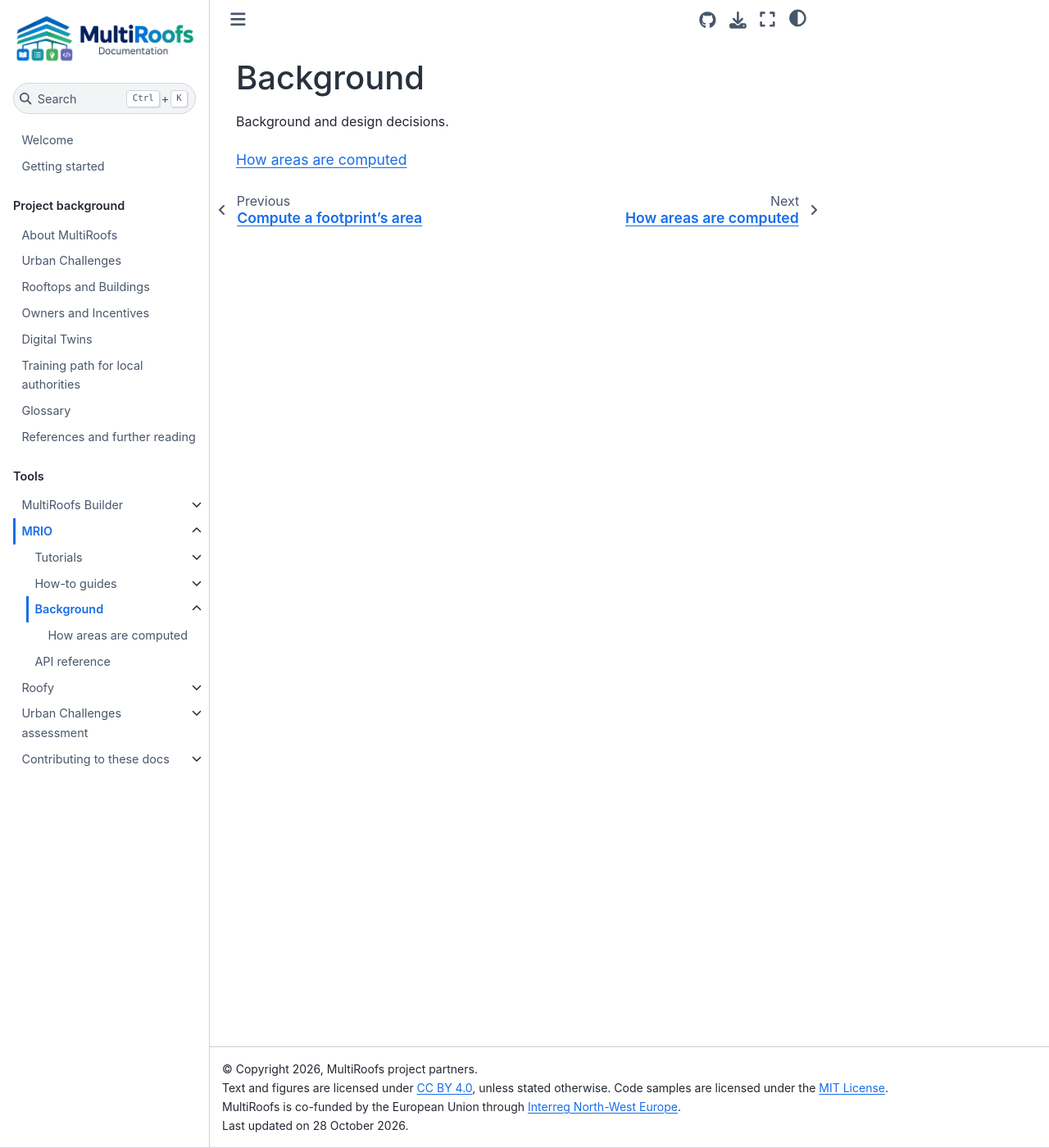
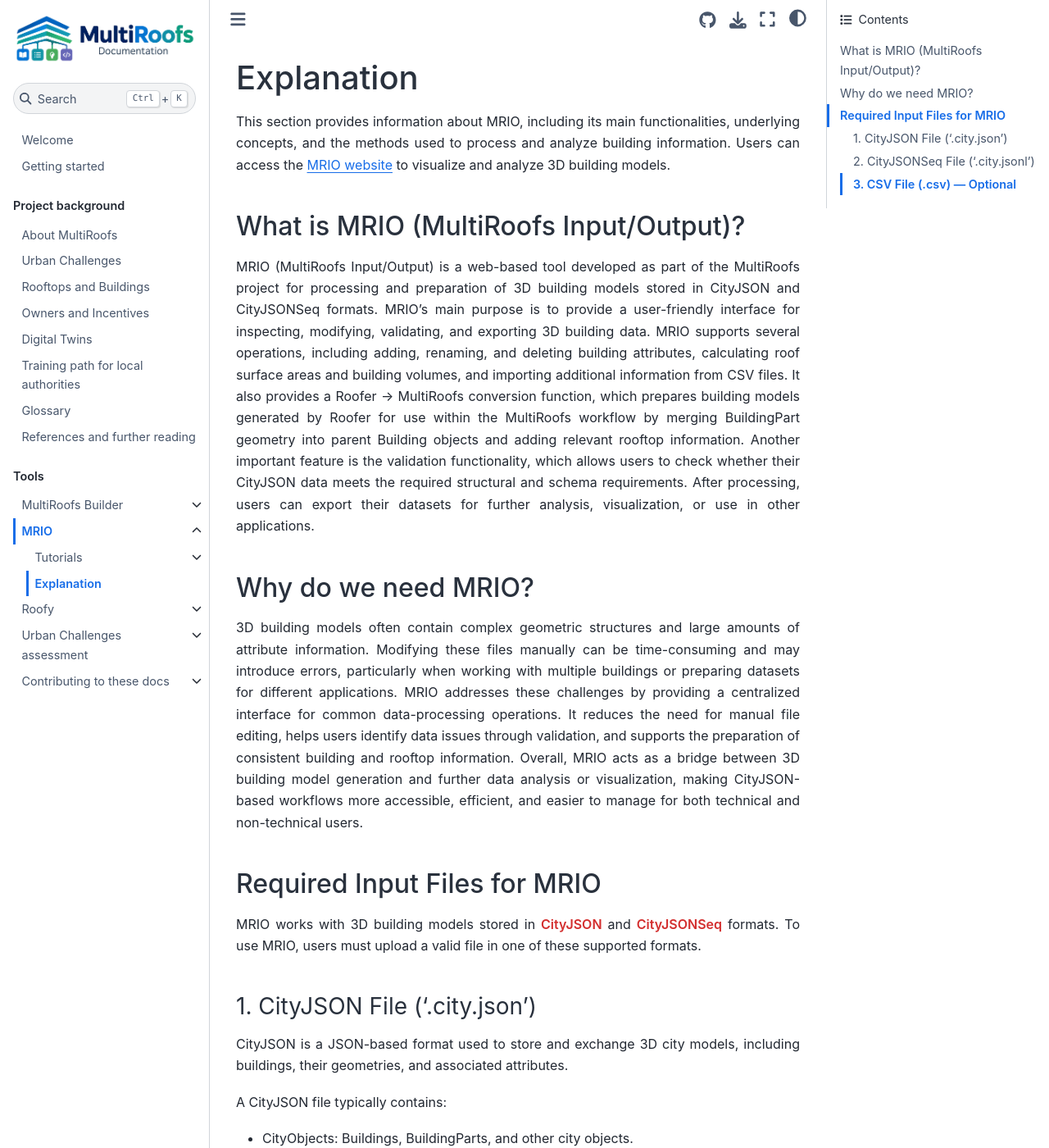
Before and after one commit to MultiRoofs/MultiRoofs_docs, a Sphinx documentation site: the page built from docs/tools/mrio/explanation/index.md, in a window 1280 px wide and 1400 px high. Shown: the whole window at 82% size. Built offline with Sphinx 7.4.7 and the Sphinx Book theme 1.1.4, drawn with Linux system fonts in a browser that asks for light colours; some of the changed text lies outside the part shown.

Commit message:
MRIO folder my changes

````diff
--- a/docs/tools/mrio/explanation/index.md
+++ b/docs/tools/mrio/explanation/index.md
@@ -1,9 +1,58 @@
-# Background
+<style>
+.bd-content p {
+    text-align: justify;
+    text-justify: inter-word;
+}
+</style>
 
-Background and design decisions.
+# Explanation
 
-```{toctree}
-:maxdepth: 1
+This section provides information about MRIO, including its main functionalities, underlying concepts, and the methods used to process and analyze building information. Users can access the [MRIO website](https://multiroofs.github.io/mrio/) to visualize and analyze 3D building models.
 
-area-method
-```
+## What is MRIO (MultiRoofs Input/Output)?
+MRIO (MultiRoofs Input/Output) is a web-based tool developed as part of the MultiRoofs project for processing and preparation of 3D building models stored in CityJSON and CityJSONSeq formats.
+MRIO's main purpose is to provide a user-friendly interface for inspecting, modifying, validating, and exporting 3D building data. MRIO supports several operations, including adding, renaming, and deleting building attributes, calculating roof surface areas and building volumes, and importing additional information from CSV files. It also provides a Roofer → MultiRoofs conversion function, which prepares building models generated by Roofer for use within the MultiRoofs workflow by merging BuildingPart geometry into parent Building objects and adding relevant rooftop information.
+Another important feature is the validation functionality, which allows users to check whether their CityJSON data meets the required structural and schema requirements. After processing, users can export their datasets for further analysis, visualization, or use in other applications.
+
+## Why do we need MRIO?
+3D building models often contain complex geometric structures and large amounts of attribute information. Modifying these files manually can be time-consuming and may introduce errors, particularly when working with multiple buildings or preparing datasets for different applications.
+MRIO addresses these challenges by providing a centralized interface for common data-processing operations. It reduces the need for manual file editing, helps users identify data issues through validation, and supports the preparation of consistent building and rooftop information.
+Overall, MRIO acts as a bridge between 3D building model generation and further data analysis or visualization, making CityJSON-based workflows more accessible, efficient, and easier to manage for both technical and non-technical users.
+## Required Input Files for MRIO
+MRIO works with 3D building models stored in
+<span style="color: #D32F2F; font-weight: 600;">CityJSON</span>
+and
+<span style="color: #D32F2F; font-weight: 600;">CityJSONSeq</span> formats. To use MRIO, users must upload a valid file in one of these supported formats.
+### 1. CityJSON File ('.city.json')
+
+CityJSON is a JSON-based format used to store and exchange 3D city models, including buildings, their geometries, and associated attributes.
+
+A CityJSON file typically contains:
+
+- CityObjects: Buildings, BuildingParts, and other city objects.
+
+- Geometry: The 3D geometric representation of buildings, including roof surfaces, walls, and ground surfaces.
+
+- Attributes: Additional information about buildings, such as building height, construction year, roof characteristics, and volume.
+
+- Metadata: Information about the dataset, including its Coordinate Reference System (CRS).
+
+MRIO allows users to upload CityJSON files, inspect their contents, modify attributes, validate the data, and export the processed results.
+
+### 2. CityJSONSeq File ('.city.jsonl')
+
+CityJSONSeq (CityJSON Sequence) is a line-oriented format for storing and processing 3D city models. Unlike standard CityJSON, which stores the complete model in a single JSON document, CityJSONSeq organizes the data into separate JSON records, with each record written on a single line.
+
+This format is particularly useful for processing large datasets and is one of the output formats generated by Roofer, a tool used to reconstruct 3D building models from building footprints and point-cloud data.
+
+For example, Roofer can generate a file named 085289_447042.city.jsonl, which can be uploaded directly into MRIO for further processing.
+
+MRIO supports operations on CityJSONSeq datasets, including attribute management, validation, and conversion to the MultiRoofs data structure.
+
+### 3. CSV File (.csv) — Optional
+
+In addition to CityJSON and CityJSONSeq, MRIO supports importing attribute information from CSV  files.
+
+CSV files are used when users want to add external information to existing CityObjects, such as building classifications, rooftop characteristics, or other numerical and descriptive attributes.
+
+The CSV file must contain a column identifying the CityObjects so that MRIO can match each row with the corresponding object in the uploaded CityJSON dataset.
````
Also changed, not shown: docs/tools/mrio/index.md (+5 -10 lines), docs/tools/mrio/tutorials/index.md (+4 -3 lines).
